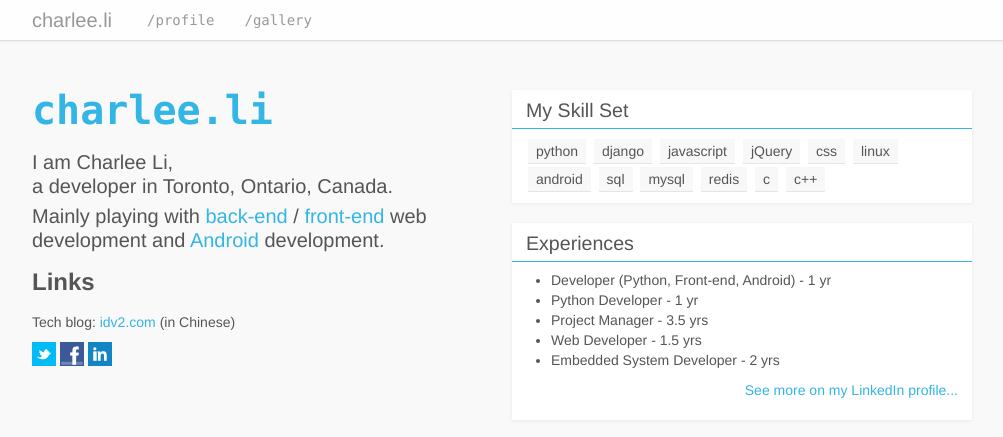
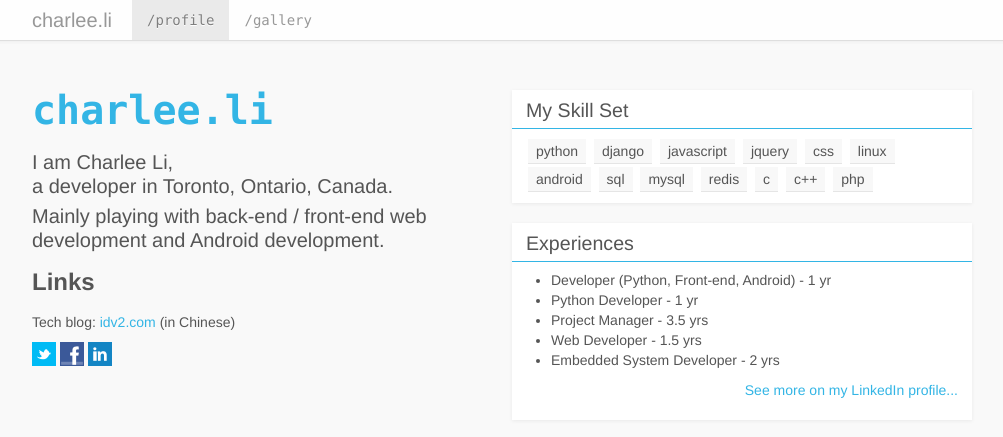
Before and after one commit to charlee/charlee.github.io, a Jekyll site: the page built from index.html, in a window 1280 px wide. Shown: the top 437 px of the page, without its empty margins (138-1141 px from the left). Built offline with Jekyll 4.4.1, drawn with Linux system fonts in a browser that asks for light colours; some web fonts are replaced; Markdown is read by kramdown in place of the engine named in the settings.

Commit message:
added php to skills; changed text style

```diff
--- a/_layouts/default.html
+++ b/_layouts/default.html
@@ -26,7 +26,7 @@
           <a href="/" class="brand">{{ site.name }}</a>
           <div class="nav-collapse collapse">
             <ul class="nav" id="menu">
-              <li data-menuanchor="profile"><a href="/#profile">/profile</a></li>
+              <li data-menuanchor="profile" class="active"><a href="/#profile">/profile</a></li>
               <li data-menuanchor="gallery"><a href="/#gallery">/gallery</a></li>
             </ul>
           </div>
--- a/css/main.css
+++ b/css/main.css
@@ -40,11 +40,6 @@ body {
 /*****************************************************************************/
 /* Content                                                                   */
 /*****************************************************************************/
-
-b {
-  font-weight: normal;
-  color: #33b5e5;
-}
 
 .section {
   padding-top: 80px;
--- a/index.html
+++ b/index.html
@@ -11,8 +11,8 @@ layout: default
     I am Charlee Li,<br />
     a developer in Toronto, Ontario, Canada.</p>
     <p class="intro">
-    Mainly playing with <b>back-end</b> / <b>front-end</b> web development
-    and <b>Android</b> development.
+    Mainly playing with back-end / front-end web development
+    and Android development.
     </p>
 
     <h2>Links</h2>
@@ -34,7 +34,7 @@ layout: default
           <span class="tag">python</span>
           <span class="tag">django</span>
           <span class="tag">javascript</span>
-          <span class="tag">jQuery</span>
+          <span class="tag">jquery</span>
           <span class="tag">css</span>
           <span class="tag">linux</span>
           <span class="tag">android</span>
@@ -43,6 +43,7 @@ layout: default
           <span class="tag">redis</span>
           <span class="tag">c</span>
           <span class="tag">c++</span>
+          <span class="tag">php</span>
         </div>
       </div>
     </div>
```
